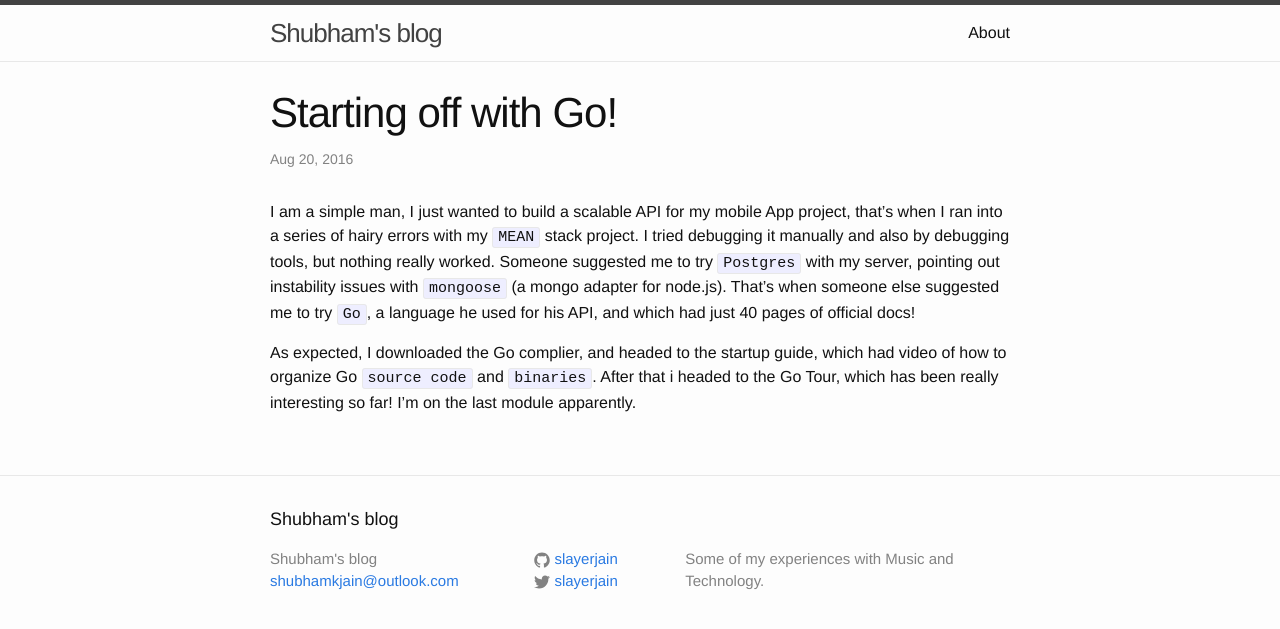
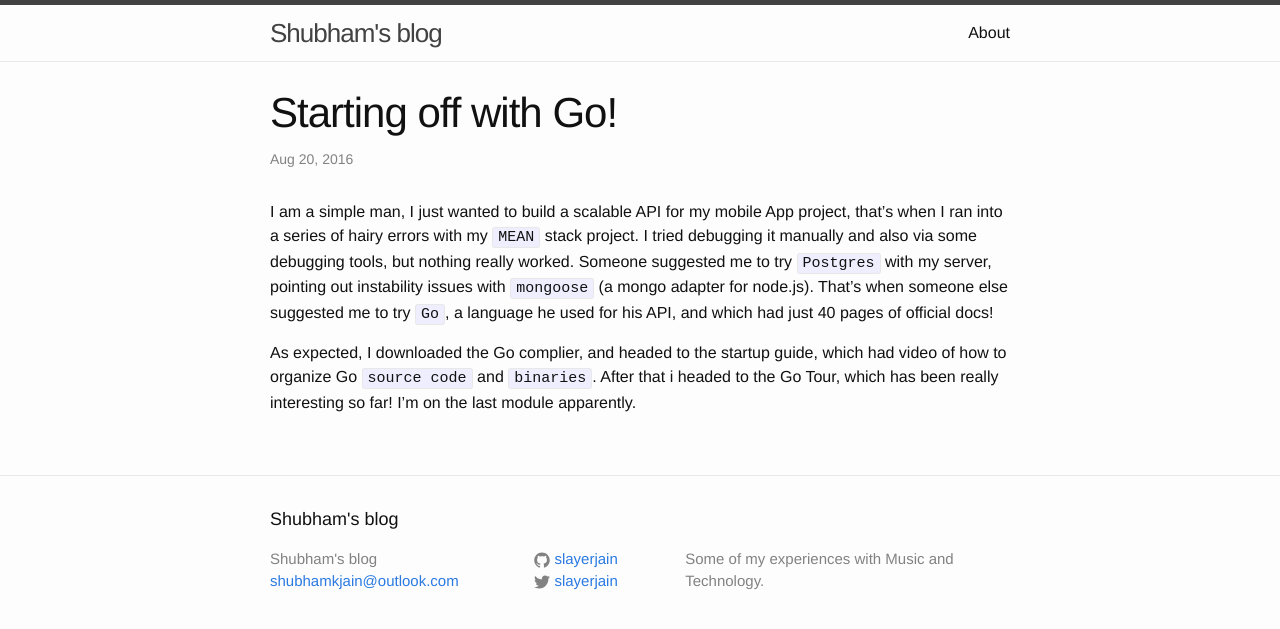
Before and after one commit to slayerjain/myblog, a Jekyll site: the page built from _posts/2016-08-21-Starting-up-with-Go.markdown, in a window 1280 px wide. Shown: the top 629 px of the page. Built offline with Jekyll 4.4.1, drawn with Linux system fonts in a browser that asks for light colours.

Commit message:
more correction

```diff
--- a/_posts/2016-08-21-Starting-up-with-Go.markdown
+++ b/_posts/2016-08-21-Starting-up-with-Go.markdown
@@ -5,6 +5,6 @@
 categories: jekyll update
 ---
 
-I am a simple man, I just wanted to build a scalable API for my mobile App project, that's when I ran into a series of hairy errors with my `MEAN` stack project. I tried debugging it manually and also by debugging tools, but nothing really worked. Someone suggested me to try `Postgres` with my server, pointing out instability issues with `mongoose` (a mongo adapter for node.js). That's when someone else suggested me to try `Go`, a language he used for his API, and which had just 40 pages of official docs!
+I am a simple man, I just wanted to build a scalable API for my mobile App project, that's when I ran into a series of hairy errors with my `MEAN` stack project. I tried debugging it manually and also via some debugging tools, but nothing really worked. Someone suggested me to try `Postgres` with my server, pointing out instability issues with `mongoose` (a mongo adapter for node.js). That's when someone else suggested me to try `Go`, a language he used for his API, and which had just 40 pages of official docs!
 
 As expected, I downloaded the Go complier, and headed to the startup guide, which had video of how to organize Go `source code` and `binaries`. After that i headed to the Go Tour, which has been really interesting so far! I'm on the last module apparently.
```
